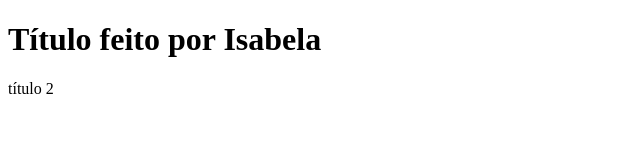
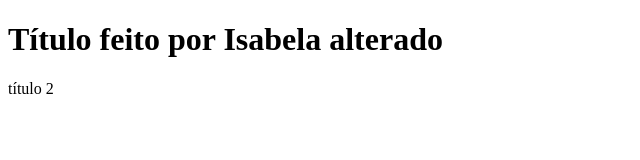
Before and after one commit to beladays/AULA-GIT-ESSENCIAL, a plain HTML site: page index.html in a window 1280 px wide. Shown: the whole page, without its empty margins (0-640 px from the left). Drawn offline with Linux system fonts and the light colour scheme.

Commit message:
titulo alterado por bela

```diff
--- a/index.html
+++ b/index.html
@@ -6,7 +6,7 @@
     <title>Git e GitHub.</title>
 </head>
 <body>
-    <h1>Título feito por Isabela</h1>
+    <h1>Título feito por Isabela alterado</h1>
     título 2
 </body>
 </html>
```
